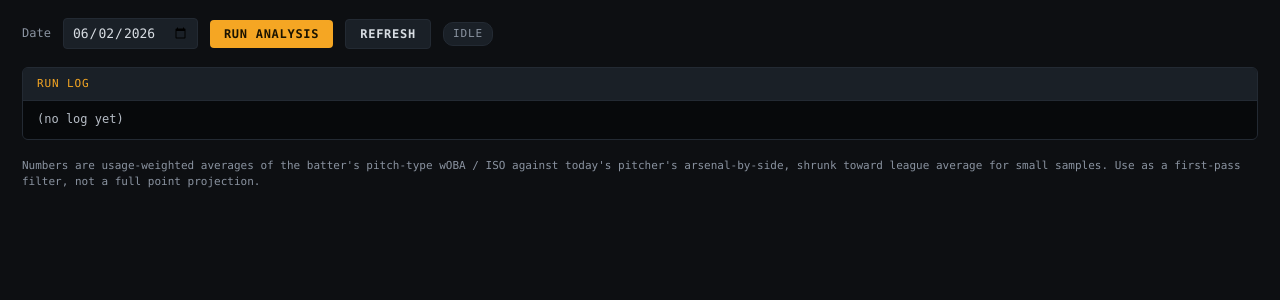
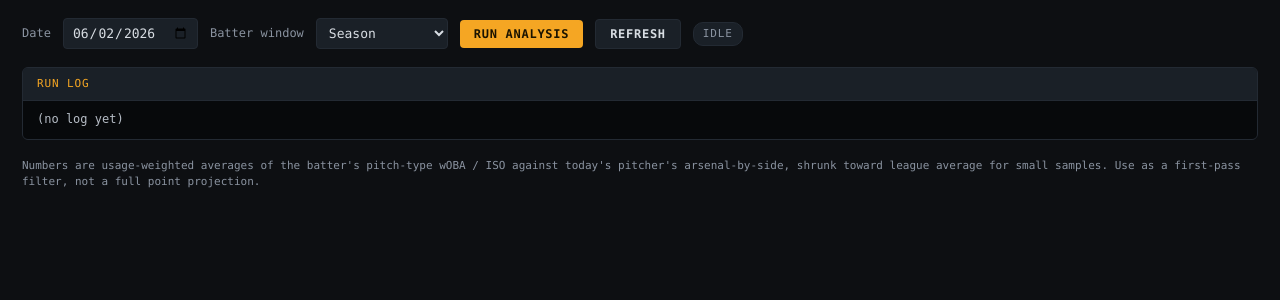
Before and after one commit to travismangone/matchup-terminal, a Flask app: page / in a window 1280 px wide. Shown: the part 49-349 px from the top of the page. Run offline with Flask 3, Linux system fonts and the light colour scheme; data that the repository does not hold is empty.

Commit message:
Add batter window toggle (Season / Last 30 days) to UI

```diff
--- a/templates/index.html
+++ b/templates/index.html
@@ -41,6 +41,10 @@
   }
   .controls label { color: var(--muted); font-size: 12px; }
   .controls input[type="date"] {
+    background: var(--panel-2); color: var(--text); border: 1px solid var(--border);
+    padding: 6px 8px; border-radius: 4px; font-family: inherit; font-size: 13px;
+  }
+  .controls select {
     background: var(--panel-2); color: var(--text); border: 1px solid var(--border);
     padding: 6px 8px; border-radius: 4px; font-family: inherit; font-size: 13px;
   }
@@ -122,6 +126,11 @@
   <div class="controls">
     <label for="date-input">Date</label>
     <input type="date" id="date-input" />
+    <label for="window-input">Batter window</label>
+    <select id="window-input">
+      <option value="season">Season</option>
+      <option value="last30">Last 30 days</option>
+    </select>
     <button id="run-btn">Run Analysis</button>
     <button id="refresh-btn" class="secondary">Refresh</button>
     <span id="status-pill" class="status-pill">idle</span>
@@ -176,6 +185,7 @@
 <script>
   const $ = (sel) => document.querySelector(sel);
   const dateInput = $("#date-input");
+  const windowInput = $("#window-input");
   const runBtn = $("#run-btn");
   const refreshBtn = $("#refresh-btn");
   const statusPill = $("#status-pill");
@@ -210,7 +220,7 @@
       const r = await fetch("/run", {
         method: "POST",
         headers: { "Content-Type": "application/json" },
-        body: JSON.stringify({ date: date }),
+        body: JSON.stringify({ date: date, batter_window: windowInput.value }),
       });
       const j = await r.json();
       if (j.status !== "started") {
```
